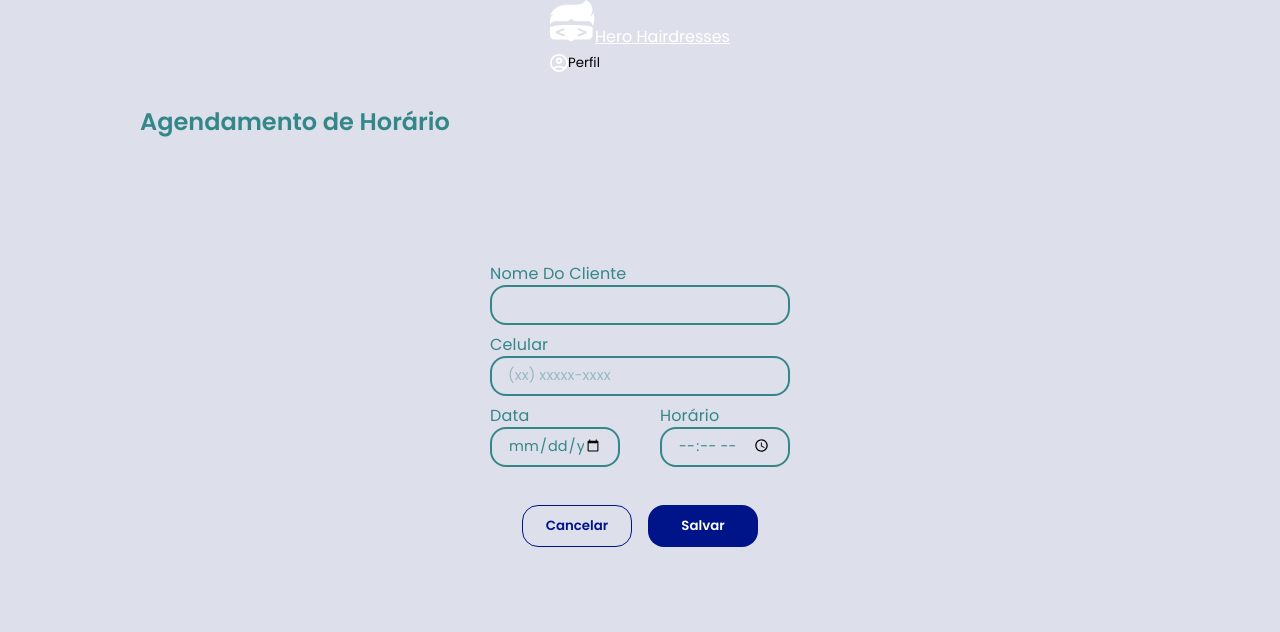
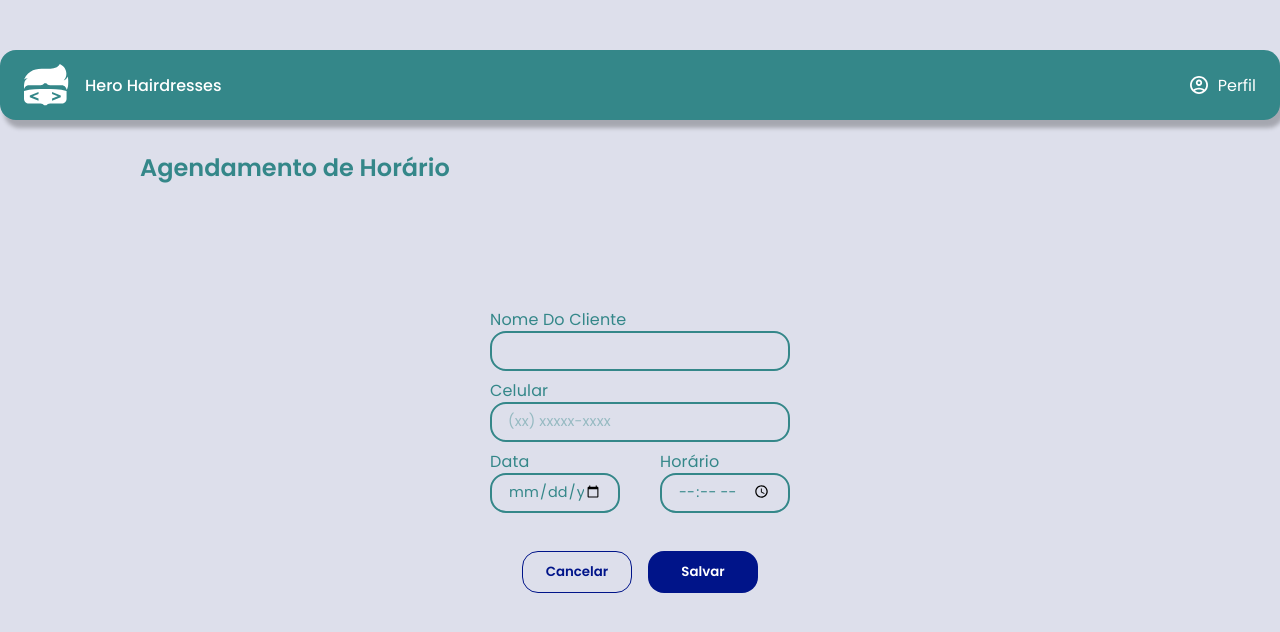
Before and after one commit to raysllaR/hairdresser-front, a React (Vite) app: page /agendamento in a window 1280 px wide. Shown: the top 632 px of the page. Built offline with nearby package versions, Linux system fonts and the light colour scheme.

Commit message:
refactor: ajustando o arquivo de css do header

```diff
--- a/src/components/shared/Header/style.css
+++ b/src/components/shared/Header/style.css
@@ -1,67 +1,57 @@
-#container-header {
-	margin-top: 50px;
-	max-width: 1000px;
+#header {
 	width: 100%;
 	position: relative;
-	height: fit-content;
+	margin-top: 50px;
 }
 
-#container-header .logo-container {
-	display: flex;
-	align-items: center;
-	gap: 10px;
-}
-
-#container-header .logo-container span {
-	color: var(--white);
-	font-size: 1rem;
-}
-
-#container-header .header {
+#header .container {
 	border-radius: 16px;
-	max-width: 1000px;
-	width: 100%;
 	background-color: var(--primary);
 	height: fit-content;
-	padding: 10px 20px;
+	padding: 14px 24px;
 	display: flex;
 	justify-content: space-between;
 	align-items: center;
 	box-shadow: 4px 8px 4px rgba(0, 0, 0, 0.25);
 }
 
-#container-header .drop-down {
+#header .logo-container {
+	display: flex;
+	align-items: center;
+	gap: 16px;
+}
+
+#header .logo-container span {
+	font-size: 1rem;
+	font-weight: 500;
+}
+
+#header a {
+	text-decoration: none;
+}
+
+#header .drop-down {
 	right: 0;
 	position: absolute;
 	background-color: var(--primary) !important;
 	border-radius: 0 0 8px 8px !important;
-	color: var(--white) !important;
-	font-size: 0.85rem !important;
 	box-shadow: 4px 8px 4px rgba(0, 0, 0, 0.25) !important;
 	z-index: 1;
 }
 
-#container-header .drop-down a {
-	text-decoration: none;
+#header .css-kk1bwy-MuiButtonBase-root-MuiMenuItem-root {
+	font-size: 0.875rem;
 }
 
-#container-header button {
+#header button {
 	font-size: 1rem;
 	color: var(--white);
 	display: flex;
 	gap: 10px;
-	align-items: center;
-}
-
-@media (max-width: 1100px) {
-	#container-header {
-		max-width: inherit;
-		width: 90%;
-	}
 }
 
 @media (max-width: 400px) {
-	#container-header .logo-container span {
+	#header .logo-container span {
 		display: none;
 	}
 }
```
